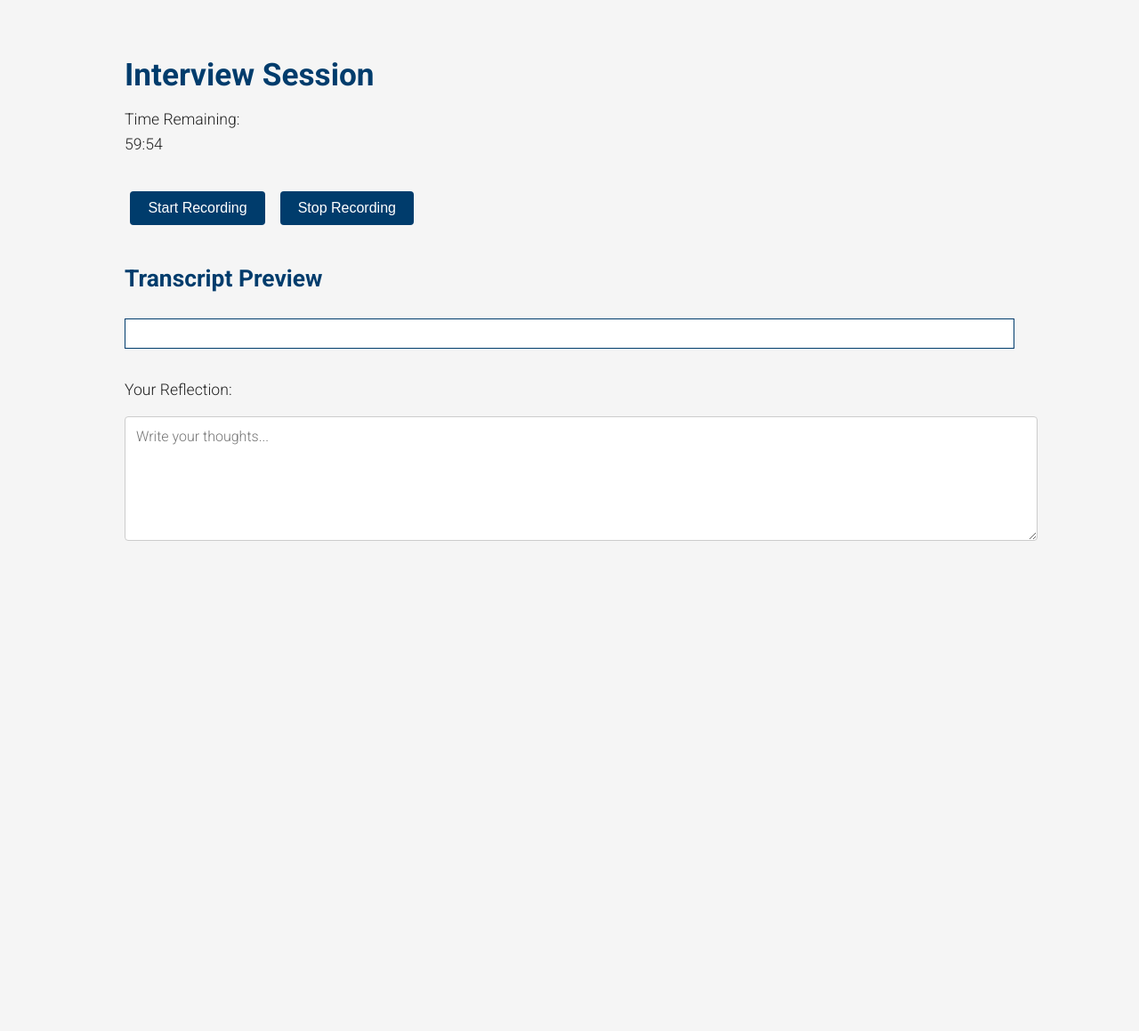
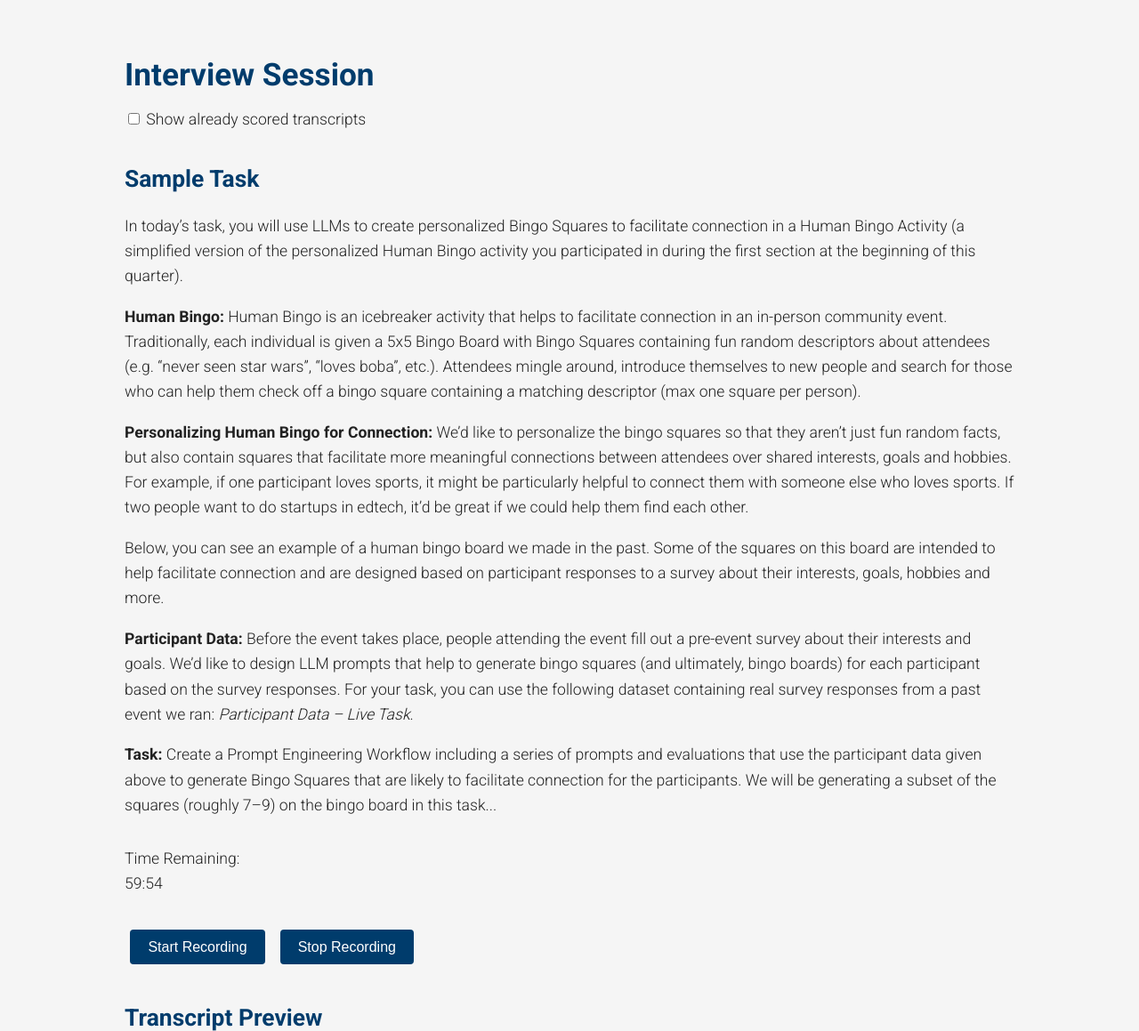
Before and after one commit to jweekley-ucsc/SkillScopePrototype2, a Flask app: page /interview in a window 1280 px wide. Shown: the top 1159 px of the page at 89% size. Before the commit the page ends 608 px from the top, so only its background shows below. Run offline with Flask 3, Linux system fonts and the light colour scheme.

Commit message:
Updates to functionality on the Interviewer pages and fixing the transcript to LLM evaluation logic

```diff
--- a/server.py
+++ b/server.py
@@ -7,6 +7,8 @@
 from werkzeug.utils import secure_filename
 from dotenv import load_dotenv
 import openai
+from datetime import datetime
+
 
 # Load environment variables
 load_dotenv()
@@ -15,6 +17,10 @@
 # App and folders
 app = Flask(__name__, static_url_path='/static')
 CORS(app)
+
+@app.before_request
+def debug_route_origin():
+    print(f"➡️  Incoming request: {request.method} {request.path}")
 
 UPLOAD_FOLDER = "instance/uploads"
 TRANSCRIPT_FOLDER = "instance/transcripts"
@@ -25,7 +31,23 @@
 for folder in [UPLOAD_FOLDER, TRANSCRIPT_FOLDER, RUBRIC_FOLDER, EVALUATION_FOLDER]:
     os.makedirs(folder, exist_ok=True)
 
+#only uploads unscored transcripts based on a persistent index file (e.g., scored_transcripts.jsonl)
 
+def load_scored_filenames():
+    scored_path = os.path.join("instance", "responses", "scored_transcripts.jsonl")
+    if not os.path.exists(scored_path):
+        return set()
+
+    scored_filenames = set()
+    with open(scored_path, "r") as f:
+        for line in f:
+            try:
+                entry = json.loads(line)
+                if "filename" in entry:
+                    scored_filenames.add(entry["filename"])
+            except json.JSONDecodeError:
+                continue
+    return scored_filenames
 @app.route("/")
 @app.route("/login")
 def login():
@@ -117,6 +139,9 @@
     from backend.llm_assess_interviews import evaluate_single_transcript
 
     payload = request.get_json()
+    print("🧾 Incoming evaluation request payload:")
+    print(json.dumps(payload, indent=2))
+
     transcript_text = payload.get("transcript")
     rubric_csv = payload.get("rubric")
 
@@ -131,45 +156,199 @@
 
 @app.route("/submit-transcript", methods=["POST"])
 def submit_transcript():
+    import hashlib
+
     data = request.get_json()
     email = data.get("email")
     transcript = data.get("transcript")
-    reflection = data.get("reflection")
+    reflection = data.get("reflection", "")
+    submitted_at = datetime.utcnow().isoformat()
 
     if not email or not transcript:
         return jsonify({"success": False, "error": "Missing email or transcript"}), 400
 
-    try:
-        save_dir = os.path.join("submitted_transcripts")
-        os.makedirs(save_dir, exist_ok=True)
+    # Construct full entry
+    name = email.split("@")[0].replace(".", " ").title()
+    entry = {
+        "name": name,
+        "email": email,
+        "transcript": transcript,
+        "reflection": reflection,
+        "submitted_at": submitted_at
+    }
 
-        base_filename = email.replace("@", "_at_").replace(".", "_")
-        with open(os.path.join(save_dir, f"{base_filename}_transcript.txt"), "w") as tf:
-            tf.write(transcript)
+    # ---- Part 1: Append to submissions.jsonl (raw log) ----
+    submissions_path = os.path.join("instance", "submissions", "submissions.jsonl")
+    os.makedirs(os.path.dirname(submissions_path), exist_ok=True)
+    with open(submissions_path, "a") as f:
+        f.write(json.dumps(entry) + "\n")
 
-        with open(os.path.join(save_dir, f"{base_filename}_reflection.txt"), "w") as rf:
-            rf.write(reflection or "")
+    # ---- Part 2: Update transcripts.json (deduplicated list) ----
+    transcripts_path = os.path.join("instance", "transcripts", "transcripts.json")
+    os.makedirs(os.path.dirname(transcripts_path), exist_ok=True)
 
-        return jsonify({"success": True})
-    except Exception as e:
-        print(f"❌ Error saving submission: {e}")
-        return jsonify({"success": False, "error": str(e)}), 500
+    transcripts = []
+    if os.path.exists(transcripts_path):
+        with open(transcripts_path, "r") as f:
+            try:
+                transcripts = json.load(f)
+            except json.JSONDecodeError:
+                transcripts = []
+
+    def entry_hash(e):
+        key = f"{e['email']}::{e['transcript']}"
+        return hashlib.md5(key.encode()).hexdigest()
+
+    existing_hashes = {entry_hash(e) for e in transcripts}
+    new_hash = entry_hash(entry)
+
+    if new_hash not in existing_hashes:
+        transcripts.append(entry)
+        with open(transcripts_path, "w") as f:
+            json.dump(transcripts, f, indent=2)
+
+        # ---- Part 3: Also append to transcripts.jsonl ----
+        transcripts_jsonl_path = os.path.join("instance", "transcripts", "transcripts.jsonl")
+        with open(transcripts_jsonl_path, "a") as f:
+            f.write(json.dumps(entry) + "\n")
+
+    return jsonify({"success": True})
+
+@app.route("/evaluate-transcripts", methods=["POST"])
+def evaluate_transcripts():
+    from backend.llm_assess_interviews import evaluate_single_transcript
+
+    payload = request.get_json()
+    rubric_csv = payload.get("rubric")
+    transcripts = payload.get("transcripts")
+
+    if not rubric_csv or not transcripts:
+        print("🚨 Missing rubric or transcripts in payload.")
+        return jsonify({"success": False, "error": "Missing rubric or transcripts"}), 400
+
+    print(f"🔍 Called /evaluate-transcripts with {len(transcripts)} transcript(s).")
+    print("🔎 Payload emails:")
+    for i, t in enumerate(transcripts):
+        print(f"  {i+1:02d}. {t.get('email', 'unknown')}")
+
+    results = []
+    for entry in transcripts:
+        try:
+            name = entry.get("name", "Unknown")
+            email = entry.get("email", "unknown@none.edu")
+            text = entry.get("transcript", "")
+            result = evaluate_single_transcript(text, rubric_csv)
+            results.append({ "name": name, "email": email, "score": result })
+            print(f"🧠 Scoring: {email}...")
+        except Exception as e:
+            print(f"❌ Error scoring {entry.get('email')}: {e}")
+            results.append({ "name": name, "email": email, "error": str(e) })
+
+    print(f"✅ Evaluated {len(results)} transcript(s).")
+    return jsonify({
+        "success": True,
+        "result": f"Evaluated {len(results)} transcript(s).",
+        "evaluations": results
+    })
 
 @app.route("/transcripts", methods=["GET"])
-def list_transcripts():
+def get_transcripts():
     transcripts_path = os.path.join("instance", "transcripts", "transcripts.jsonl")
+    if not os.path.exists(transcripts_path):
+        return jsonify([])
+
+    with open(transcripts_path, "r") as f:
+        entries = [json.loads(line) for line in f if line.strip()]
+
+    return jsonify(entries)
+
+
+@app.route("/generate-eval-request", methods=["POST"])
+def generate_eval_request():
+    import json
+    from datetime import datetime, timezone
+
+    submissions_path = os.path.join("instance", "submissions", "submissions.jsonl")
+    requests_path = os.path.join("instance", "requests", "llm_eval_requests.jsonl")
+
+    RUBRIC_CSV = """Skill,Level,Score,Description
+Prompt Engineering,Missing,0,No prompt or completely irrelevant
+Prompt Engineering,Mastery,4,Clear, efficient, task-optimized
+Reflection,Missing,0,No reflection
+Reflection,Mastery,4,Insightful and thoughtful reflection"""
+
+    EVAL_PROMPT = "Evaluate the clarity and intent of each transcript as if submitted by a student in a technical interview."
+
+    transcripts = []
+    try:
+        with open(submissions_path, "r") as infile:
+            for line in infile:
+                try:
+                    entry = json.loads(line)
+                    if "email" in entry and "transcript" in entry:
+                        transcripts.append({
+                            "email": entry["email"],
+                            "transcript": entry["transcript"]
+                        })
+                except json.JSONDecodeError:
+                    continue
+    except FileNotFoundError:
+        return jsonify({"status": "error", "message": "Submissions file not found"}), 404
+
+    if not transcripts:
+        return jsonify({"status": "empty", "message": "No valid transcript entries found."}), 200
+
+    request_entry = {
+        "rubric_csv": RUBRIC_CSV,
+        "evaluation_prompt": EVAL_PROMPT,
+        "transcripts": transcripts,
+        "received_at": datetime.now(timezone.utc).isoformat()
+    }
+
+    with open(requests_path, "a") as outfile:
+        outfile.write(json.dumps(request_entry) + "\n")
+
+    return jsonify({
+        "status": "success",
+        "appended": len(transcripts),
+        "saved_to": requests_path
+    })
+@app.route("/evaluate-transcripts", methods=["POST"])
+def evaluate_multiple_transcripts():
+    from backend.llm_assess_interviews import evaluate_single_transcript
+
+    payload = request.get_json()
+    rubric_csv = payload.get("rubric")
+    transcripts = payload.get("transcripts")
+
+    if not rubric_csv or not transcripts:
+        print("🚨 Missing rubric or transcripts in payload.")
+        return jsonify({"success": False, "error": "Missing rubric or transcripts"}), 400
+
+    print(f"🔍 Called /evaluate-transcripts with {len(transcripts)} transcript(s).")
+    print("🔎 Payload emails:")
+    for i, t in enumerate(transcripts):
+        print(f"  {i+1:02d}. {t.get('email', 'unknown')}")
+
     results = []
-    try:
-        with open(transcripts_path, "r") as f:
-            for line in f:
-                if line.strip():
-                    data = json.loads(line)
-                    results.append(data)
-        return jsonify(results)
-    except Exception as e:
-        print(f"[ERROR] Failed to load transcripts: {e}")
-        return jsonify({"error": str(e)}), 500
+    for entry in transcripts:
+        try:
+            name = entry.get("name", "Unknown")
+            email = entry.get("email", "unknown@none.edu")
+            text = entry.get("transcript", "")
+            result = evaluate_single_transcript(text, rubric_csv)
+            results.append({ "name": name, "email": email, "score": result })
+            print(f"🧠 Scoring: {email}...")
+        except Exception as e:
+            print(f"❌ Error scoring {email}: {e}")
+            results.append({ "name": name, "email": email, "error": str(e) })
 
+    print(f"✅ Evaluated {len(results)} transcript(s).")
+    return jsonify({
+        "success": True,
+        "result": f"Evaluated {len(results)} transcript(s).",
+        "evaluations": results
+    })
 
 if __name__ == "__main__":
     app.run(port=5050, debug=True)
--- a/static/scripts/interview.js
+++ b/static/scripts/interview.js
@@ -120,8 +120,16 @@
             };
 
             mediaRecorder.start();
+
+            // Button styling changes
             startButton.disabled = true;
+            startButton.classList.add("bg-gray-400", "cursor-not-allowed", "opacity-60");
+            startButton.classList.remove("bg-blue-600", "hover:bg-blue-700");
+
+            stopButton.classList.remove("hidden");
             stopButton.disabled = false;
+            stopButton.classList.remove("opacity-60", "cursor-not-allowed", "bg-gray-400");
+            stopButton.classList.add("bg-red-600", "hover:bg-red-700");
         });
     });
 
@@ -129,6 +137,8 @@
         if (mediaRecorder && mediaRecorder.state === "recording") {
             mediaRecorder.stop();
             stopButton.disabled = true;
+            stopButton.classList.add("bg-gray-400", "cursor-not-allowed", "opacity-60");
+            stopButton.classList.remove("bg-red-600", "hover:bg-red-700");
         }
     });
 
@@ -152,12 +162,24 @@
         if (data.success) {
             alert("Transcript submitted successfully.");
             localStorage.removeItem("sessionId");
+
+            // Trigger eval request generation
+            fetch("/generate-eval-request", { method: "POST" })
+              .then(res => res.json())
+              .then(evalData => {
+                console.log(`✅ Eval request appended: ${evalData.appended || 0} transcripts`);
+              })
+              .catch(err => {
+                console.error("❌ Eval request trigger failed:", err);
+              });
+
         } else {
             alert("Submission failed.");
         }
     });
 });
 
+
     // ⏱️ Automatically start timer on page load
     startTimer();
 });
--- /dev/null
+++ b/submitted_transcripts/jweeefpqeikley_at_ucsc_edu_reflection.txt
@@ -0,0 +1 @@
+I have nothing else to add.
--- /dev/null
+++ b/submitted_transcripts/jweeefpqeikley_at_ucsc_edu_transcript.txt
@@ -0,0 +1 @@
+And I will start the recording. We can see that it started by the little icon of the microphone up there. And I will just read a little bit of this text. Human bingo is an icebreaker activity that helps to facilitate connection in an on-person community event. Traditionally, each individual is given a five-by-five bingo card with bingo squares containing fun, random descriptors about attendees. Attendees mingle around, introduce themselves to new people, and search for those who can help them check off a bingo square containing a matching descriptor. When we're finished, we can just hit stop.
--- a/templates/interview.html
+++ b/templates/interview.html
@@ -1,15 +1,32 @@
-
 <!DOCTYPE html>
 <html lang="en">
 <head>
     <meta charset="UTF-8" />
     <title>SkillScope Interview Service</title>
     <link rel="stylesheet" href="/static/css/style.css">
-
 </head>
 <body>
     <main class="container">
         <h1>Interview Session</h1>
+
+        <section class="mb-4">
+            <label class="inline-flex items-center">
+                <input type="checkbox" id="showScoredToggle" class="form-checkbox text-blue-600 mr-2">
+                <span class="text-gray-700">Show already scored transcripts</span>
+            </label>
+        </section>
+
+        <section class="mb-8">
+            <h2 class="text-2xl font-semibold mb-4">Sample Task</h2>
+            <div class="bg-white p-4 rounded shadow space-y-4 text-gray-800 text-base leading-relaxed">
+                <p>In today’s task, you will use LLMs to create personalized Bingo Squares to facilitate connection in a Human Bingo Activity (a simplified version of the personalized Human Bingo activity you participated in during the first section at the beginning of this quarter).</p>
+                <p><strong>Human Bingo:</strong> Human Bingo is an icebreaker activity that helps to facilitate connection in an in-person community event. Traditionally, each individual is given a 5x5 Bingo Board with Bingo Squares containing fun random descriptors about attendees (e.g. “never seen star wars”, “loves boba”, etc.). Attendees mingle around, introduce themselves to new people and search for those who can help them check off a bingo square containing a matching descriptor (max one square per person).</p>
+                <p><strong>Personalizing Human Bingo for Connection:</strong> We’d like to personalize the bingo squares so that they aren’t just fun random facts, but also contain squares that facilitate more meaningful connections between attendees over shared interests, goals and hobbies. For example, if one participant loves sports, it might be particularly helpful to connect them with someone else who loves sports. If two people want to do startups in edtech, it’d be great if we could help them find each other.</p>
+                <p>Below, you can see an example of a human bingo board we made in the past. Some of the squares on this board are intended to help facilitate connection and are designed based on participant responses to a survey about their interests, goals, hobbies and more.</p>
+                <p><strong>Participant Data:</strong> Before the event takes place, people attending the event fill out a pre-event survey about their interests and goals. We’d like to design LLM prompts that help to generate bingo squares (and ultimately, bingo boards) for each participant based on the survey responses. For your task, you can use the following dataset containing real survey responses from a past event we ran: <em>Participant Data – Live Task</em>.</p>
+                <p><strong>Task:</strong> Create a Prompt Engineering Workflow including a series of prompts and evaluations that use the participant data given above to generate Bingo Squares that are likely to facilitate connection for the participants. We will be generating a subset of the squares (roughly 7–9) on the bingo board in this task...</p>
+            </div>
+        </section>
 
         <section class="timer-section">
             <label>Time Remaining:</label>
```
Also changed, not shown: backend/generate_llm_eval_requests.py (added, +57 -0 lines), backend/llm_assess_interviews.py (+59 -3 lines), static/scripts/interviewer.js (+49 -2 lines), static/scripts/regenerate_transcripts_json.py (added, +54 -0 lines). Lines whose indentation alone changed are shown as unchanged.
